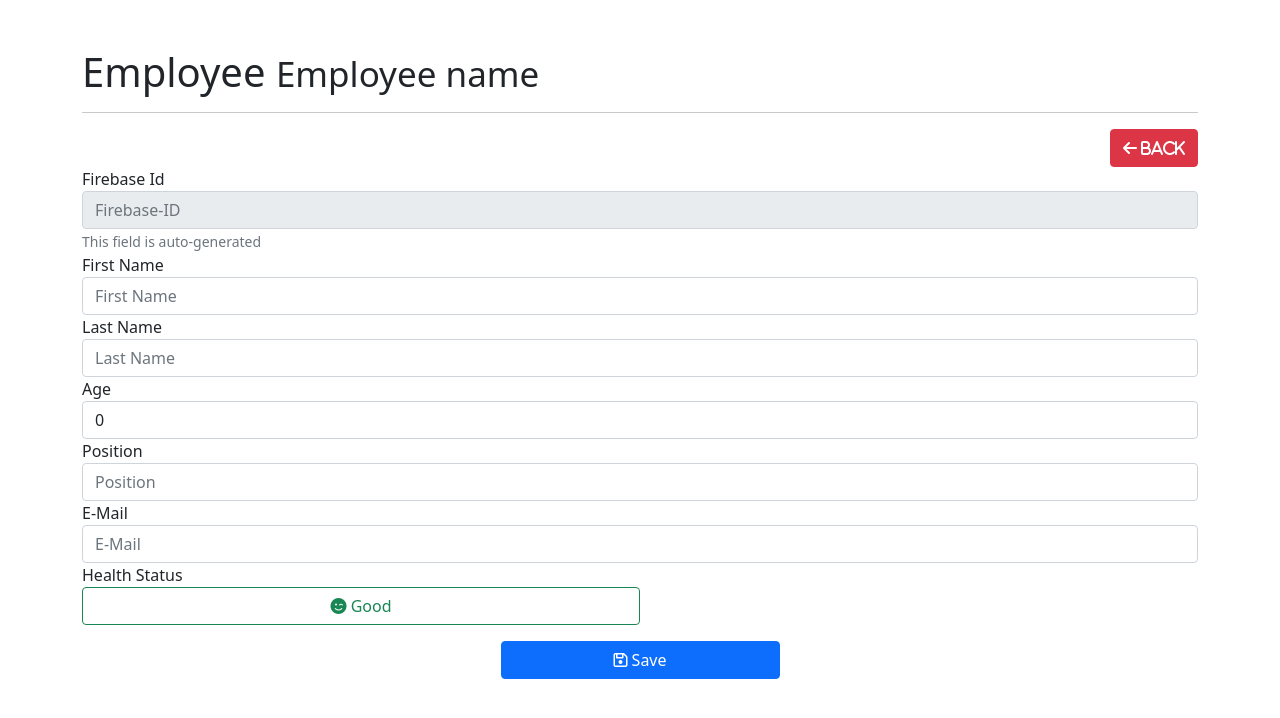
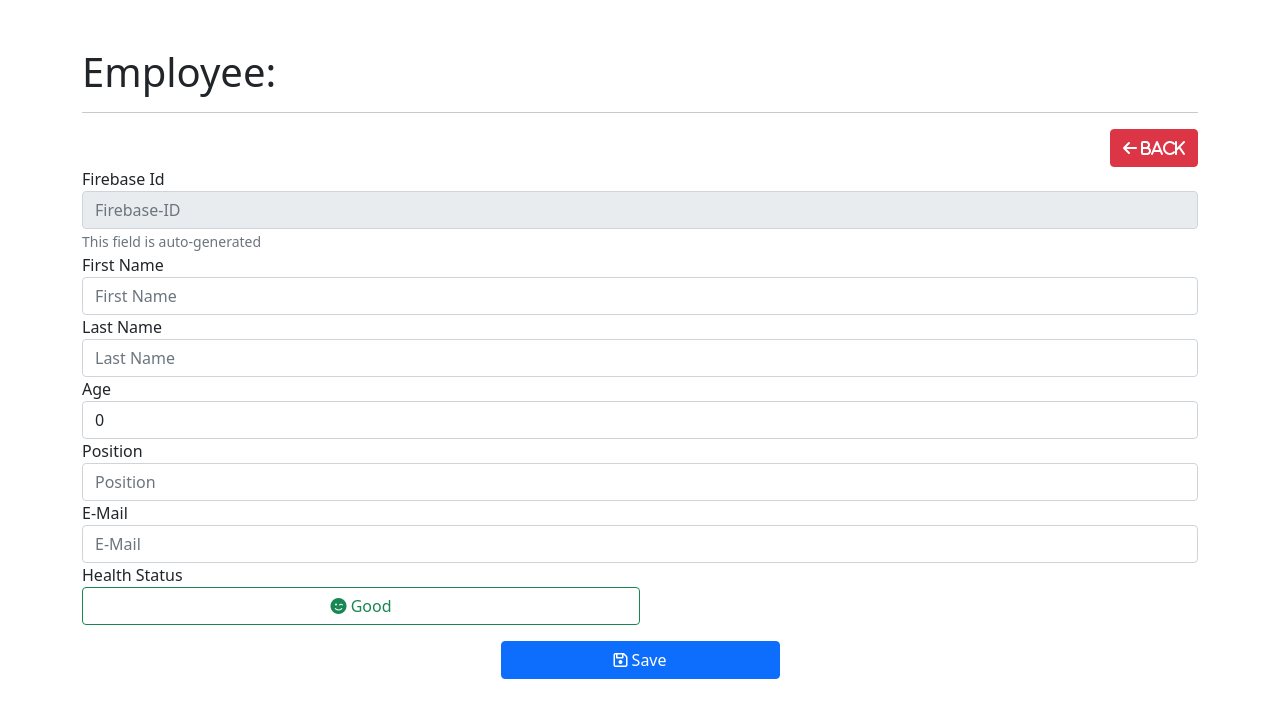
Before and after one commit to delafuentej/angular-crud-2-firebase, an Angular app: page /employee/1 in a window 1280 px wide. Shown: the top 718 px of the page. Built offline with nearby package versions, Linux system fonts and the light colour scheme; no server answers.

Commit message:
small change itemComponent: name Employee

```diff
--- a/src/app/pages/item/item.component.html
+++ b/src/app/pages/item/item.component.html
@@ -1,5 +1,6 @@
-<h1>Employee
-    <small>Employee name</small></h1>
+<h1>Employee:
+    <small>{{employee.firstName+" "+ employee.lastName}}</small>
+</h1>
 <hr>
 <div class="row text-end">
 
--- a/src/app/pages/item/item.component.ts
+++ b/src/app/pages/item/item.component.ts
@@ -26,6 +26,7 @@ export class ItemComponent implements OnInit {
        this.employeesService.getEmployee(id).subscribe( (res:any)=>{
         this.employee=res;
         this.employee.id=id;
+        return this.employee;
       });
     }
   }
```
